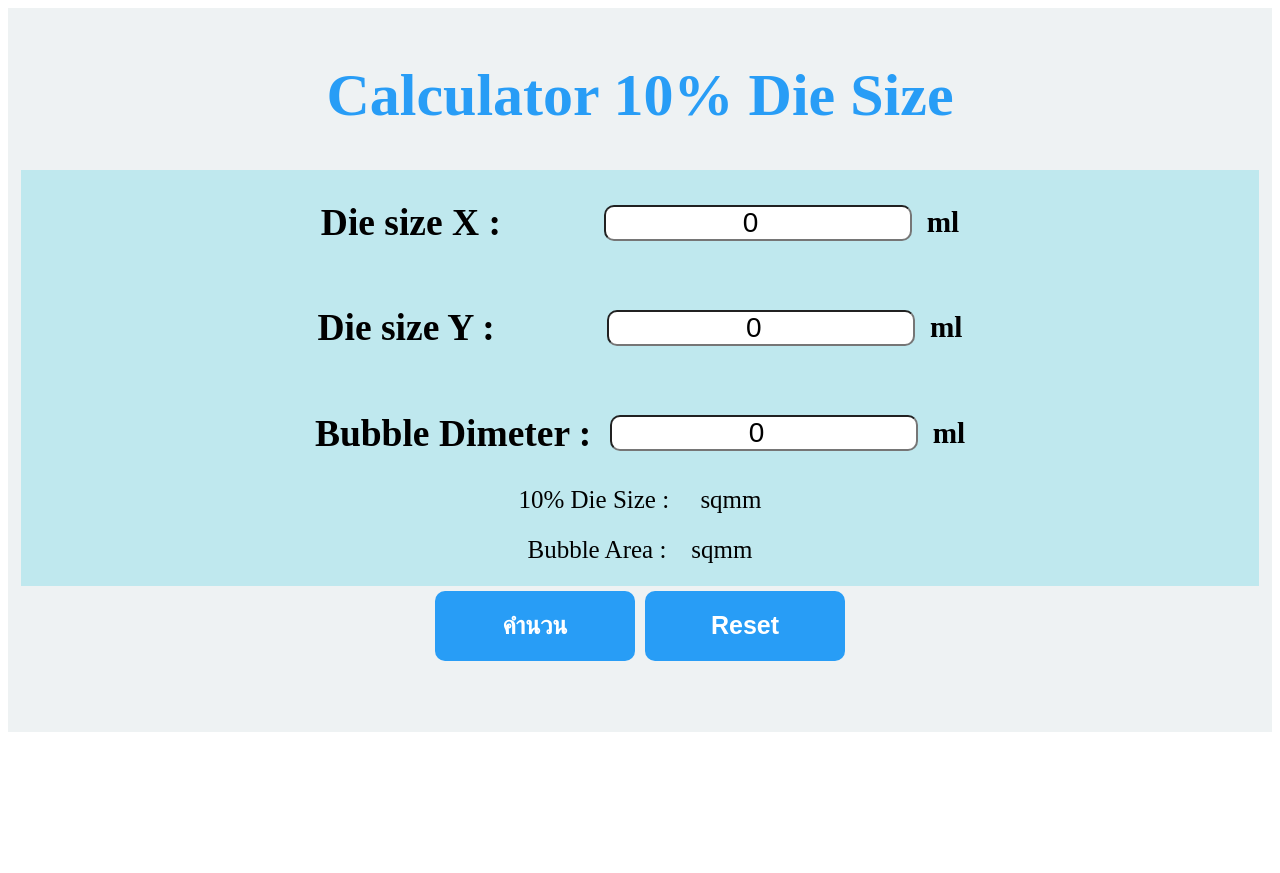
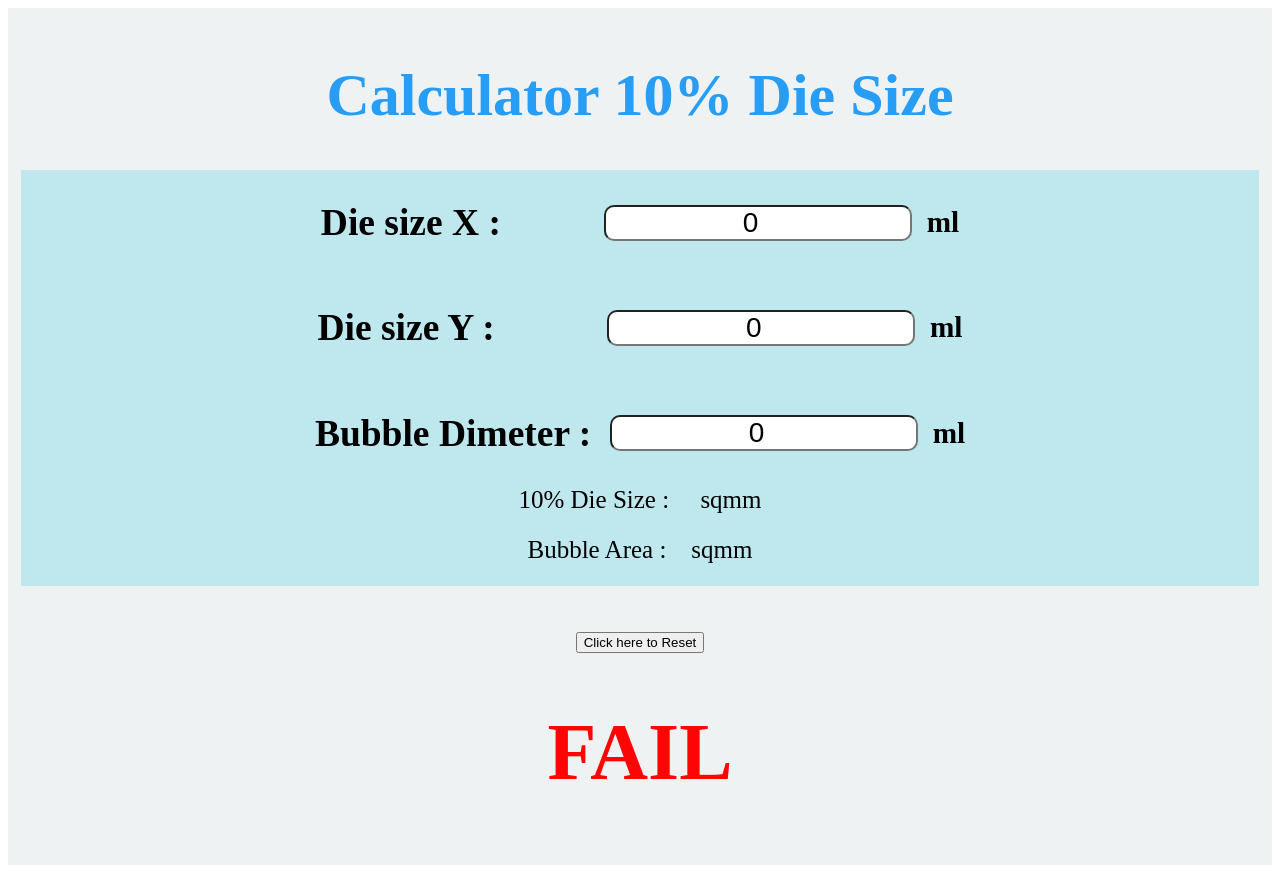
Before and after one commit to apisitball/Wafer-Mount, a Next.js app: page / in a window 1280 px wide. Before the commit the page ends 800 px from the top, so only its background shows below. Built offline with nearby package versions, Linux system fonts and the light colour scheme.

Commit message:
Update index.tsx

```diff
--- a/src/pages/index.tsx
+++ b/src/pages/index.tsx
@@ -1,4 +1,6 @@
-import React, { useState } from "react";
+import React, { useState, useEffect } from "react";
+import { useRouter } from "next/router";
+
 
 const WaferMount = () => {
   const [diex, setDiex] = useState<any>(0);
@@ -7,31 +9,27 @@ const WaferMount = () => {
   const [sumdie, setSumDie] = useState<number | string>(0);
   const [sumarea, setSumArea] = useState<number | string>(0);
   const [error, setError] = useState<string>();
+  const router = useRouter();
 
-  function calculate() {
-    setSumDie((diex * diey) / 10);
+  useEffect(() => {
+    setSumDie((diey * diex) / 10);
     setSumArea(((dimeter / 2) * 22 * (dimeter / 2)) / 7);
-
-    if (sumdie >= sumarea) {
+    if ((diey * diex) / 10 > ((dimeter / 2) * 22 * (dimeter / 2)) / 7) {
       setError("PASS");
     } else {
       setError("FAIL");
     }
-  }
-  function handleReset() {
-    setDiex(""),
-      setDiey(""),
-      setDimeter(""),
-      setSumDie(""),
-      setSumDie(""),
-      setSumArea(""),
-      setError("");
-  }
+    setTimeout(() => {
+      router.reload();
+    }, 300000);
+
+  }, [diex, diey, dimeter]);
+
   return (
     <div className="header">
       <h1>Calculator 10% Die Size</h1>
+      <div>
 
-      <div>
         <div className="inpuda">
           <h2>
             Die size X
@@ -39,7 +37,7 @@ const WaferMount = () => {
           </h2>
           <input
             className="inputBox"
-            placeholder="ใส่ค่า Die X"
+            placeholder=" Die X"
             type="number"
             value={diex}
             onChange={(e) => setDiex(+e.target.value)}
@@ -53,7 +51,7 @@ const WaferMount = () => {
           </h2>
           <input
             className="inputBox"
-            placeholder="ใส่ค่า Die y"
+            placeholder=" Die y"
             type="number"
             value={diey}
             onChange={(e) => setDiey(+e.target.value)}
@@ -64,23 +62,31 @@ const WaferMount = () => {
           <h2>Bubble Dimeter :&nbsp;&nbsp;</h2>
           <input
             className="inputBox"
-            placeholder="ใส่ค่า Dimeter"
+            placeholder="Dimeter"
             type="number"
             value={dimeter}
             onChange={(e) => setDimeter(+e.target.value)}
           />
           <h3>&nbsp;&nbsp;ml</h3>
-          </div>
-          <div className="sum">10% Die Size : &nbsp;&nbsp;{sumdie || ""}&nbsp;&nbsp;sqmm</div>
-          <div className="sum">Bubble Area :&nbsp;&nbsp;{sumarea || ""}&nbsp;&nbsp;sqmm</div>
-        <div>
-          <button className="btnCal" onMouseMove={calculate}>
-            คำนวน
-          </button>
-          <button className="btnClear" onClick={handleReset}>
-            Reset{" "}
+        </div>
+        <div className="sum">
+          10% Die Size : &nbsp;&nbsp;{sumdie || ""}&nbsp;&nbsp;sqmm
+        </div>
+        <div className="sum">
+          Bubble Area :&nbsp;&nbsp;{sumarea || ""}&nbsp;&nbsp;sqmm
+        </div><br/>
+        <div >
+          <button className="button-73"
+            type="button"
+            onClick={() => {
+              router.reload();
+              alert ("Confirm Reset");
+            }}
+          >
+            Click here to Reset
           </button>
         </div>
+
         <div>
           <h1 className={error === "PASS" ? "fontGreen" : "fontRed"}>
             {error}
```
